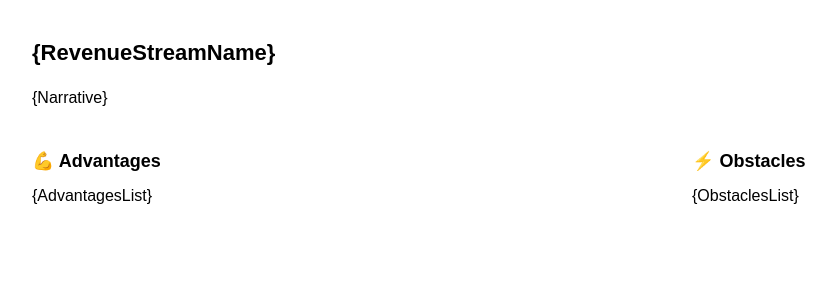
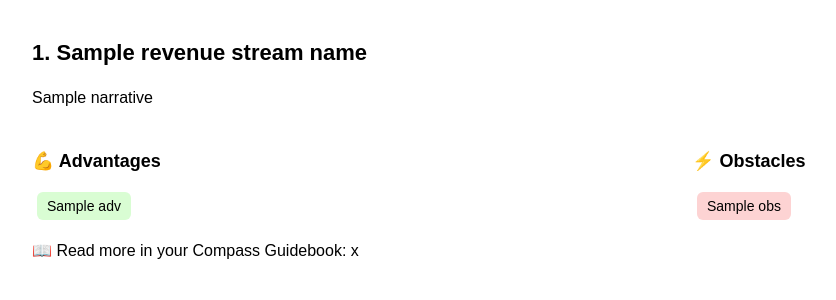
Before and after one commit to sweetpiedmont/revenue-stream-compass, a Python web app: template templates/revenue_stream_page.html in a window 1280 px wide. Shown: the top 300 px of the page, without its empty margins (8-844 px from the left). Run offline with Jinja, Linux system fonts and the light colour scheme; the template is opened without the code that fills it: most values are stand-ins (such as "Sample title", 1, 10 or a date in 2020).

Commit message:
replaced entire code block with new code from ChatGPT which uses correct Jinja syntax

```diff
--- a/templates/revenue_stream_page.html
+++ b/templates/revenue_stream_page.html
@@ -15,18 +15,34 @@
   </style>
 </head>
 <body>
-  <h1>{RevenueStreamName}</h1>
-  <div class="narrative">{Narrative}</div>
+  <h1>{{ Rank }}. {{ RevenueStreamName }}</h1>
+  <div class="narrative">{{ Narrative }}</div>
 
   <div class="factors">
     <div class="advantages">
       <h2>💪 Advantages</h2>
-      {AdvantagesList}
+      {% if AdvantagesList %}
+        {% for adv in AdvantagesList %}
+          <div class="tag">{{ adv }}</div>
+        {% endfor %}
+      {% else %}
+        <p>None</p>
+      {% endif %}
     </div>
     <div class="obstacles">
       <h2>⚡ Obstacles</h2>
-      {ObstaclesList}
+      {% if ObstaclesList %}
+        {% for obs in ObstaclesList %}
+          <div class="tag">{{ obs }}</div>
+        {% endfor %}
+      {% else %}
+        <p>None</p>
+      {% endif %}
     </div>
   </div>
+
+  {% if CompassLink %}
+    <p>📖 Read more in your Compass Guidebook: {{ CompassLink }}</p>
+  {% endif %}
 </body>
 </html>
```
